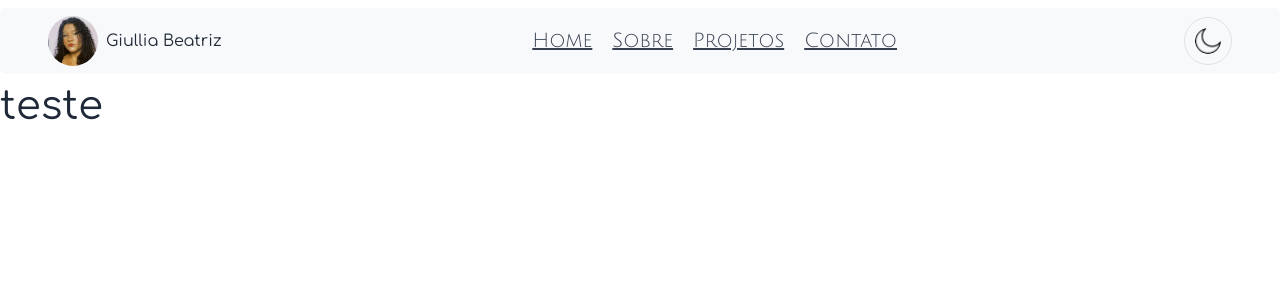
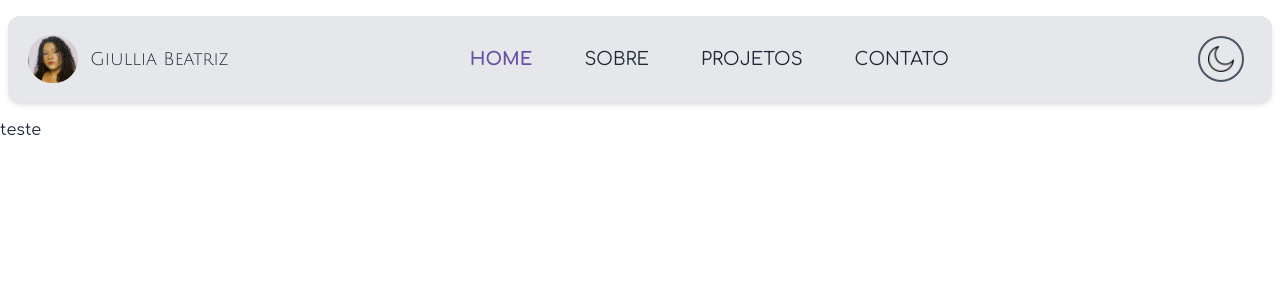
Before and after one commit to giulliabeatriz/portfolio, a React (Vite) app: page / in a window 1280 px wide. Shown: the top 300 px of the page. Built offline with nearby package versions, Linux system fonts and the light colour scheme; a web font is replaced by a local one.

Commit message:
[fix]: utilização de navlink para a constância dos estados dos links

```diff
--- a/src/components/Navbar/Navbar.jsx
+++ b/src/components/Navbar/Navbar.jsx
@@ -1,36 +1,39 @@
 import React from 'react'
 import './navbar.css'
-import 'bootstrap/dist/css/bootstrap.min.css'
 import profile from '../../assets/navbar/profile.jpg'
 import ti_light from '../../assets/navbar/toggle-icon-light.png'
 import ti_dark from '../../assets/navbar/toggle-icon-dark.png'
-import { Link } from 'react-router-dom';
+import { NavLink } from 'react-router-dom';
 
 const Navbar = ({theme, setTheme}) => {
 
   const toggle_mode = ()=> {
     theme == 'light' ? setTheme('dark') : setTheme('light');
-    console.log('clicked');
     }
 
+  const baseLinkClasses = "font-sans uppercase text-lg transition-colors duration-300";
+  const activeLinkClasses = "text-primary font-bold";
+  const inactiveLinkClasses = "text-secondary-dark dark:text-secondary-light hover:text-primary-dark dark:hover:text-primary-light";
+
   return (
-    <div className='py-2 align-items-center'>
-      <nav className='navbar d-flex flex-row align-items-center justify-content-between height-25 rounded p-2 px-lg-5 col-12'>
+    <div className='py-2 flex items-center justify-center m-2'>
+      <nav className='flex flex-row items-center justify-between h-25 rounded-xl p-3 px-5 w-full bg-secondary-light dark:bg-secondary-dark shadow-md'>
 
-          <span className='d-flex align-items-center col-lg-2'>
-            <img src={profile} alt="Foto de perfil" className='profile rounded-circle'/>
-            <p className="px-2 m-0 font-weight-bold">Giullia Beatriz</p>
-          </span>
+        <span className='flex items-center gap-3'>
+          <img src={profile} alt="Foto de perfil" className='profile w-12 h-12 rounded-full' />
+          <p className="m-0 text-secondary-dark dark:text-white font-heading text-lg hidden sm:block">Giullia Beatriz</p>
+        </span>
 
-            <ul className="text-center m-0 col-lg-4">
-              <li><Link to="/" className='font-heading text-gray-700 dark:text-gray-300'>Home</Link></li>
-              <li><Link to="/sobre" className='font-heading text-gray-700 dark:text-gray-300'>Sobre</Link></li>
-              <li><Link to="/projetos" className='font-heading text-gray-700 dark:text-gray-300'>Projetos</Link></li>
-              <li><Link to="/contato" className='font-heading text-gray-700 dark:text-gray-300'>Contato</Link></li>
-            </ul>
+        <ul className="flex items-center font-sans justify-center gap-4 sm:gap-8 m-0">
+          <li><NavLink to="/" className={({ isActive }) => `${baseLinkClasses} ${isActive ? activeLinkClasses : inactiveLinkClasses}`}>Home</NavLink></li>
+          <li><NavLink to="/sobre" className={({ isActive }) => `${baseLinkClasses} ${isActive ? activeLinkClasses : inactiveLinkClasses}`}>Sobre</NavLink></li>
+          <li><NavLink to="/projetos" className={({ isActive }) => `${baseLinkClasses} ${isActive ? activeLinkClasses : inactiveLinkClasses}`}>Projetos</NavLink></li>
+          <li><NavLink to="/contato" className={({ isActive }) => `${baseLinkClasses} ${isActive ? activeLinkClasses : inactiveLinkClasses}`}>Contato</NavLink></li>
+        </ul>
 
-            <button onClick={toggle_mode} aria-label='Alternar tema' className='toggle-icon rounded-circle p-2 border'>
-              <img src={theme == 'light' ? ti_light : ti_dark} alt="Ícone de alternância de tema" className='rounded-circle'/></button>
+        <button onClick={toggle_mode} aria-label='Alternar tema' className='toggle-icon rounded-full m-2 border-2 border-secondary dark:border-secondary-light'>
+          <img src={theme === 'light' ? ti_light : ti_dark} alt="Ícone de alternância de tema" className='m-1.5 rounded-circle' />
+        </button>
 
       </nav>
     </div>
```
